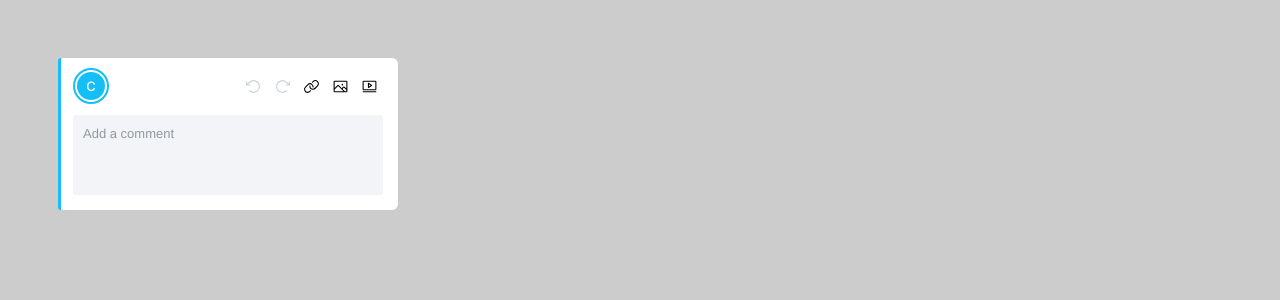
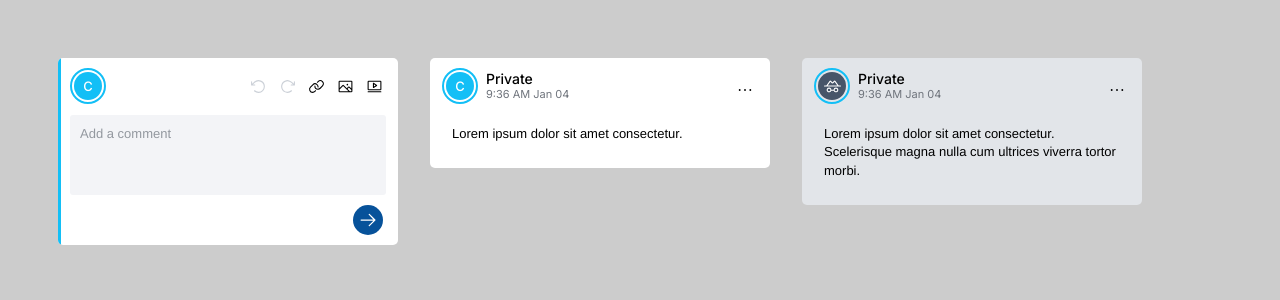
Before and after one commit to rsimon/recogito-components, a React (Vite) app: page / in a window 1280 px wide. Shown: the top 300 px of the page. Built offline with nearby package versions, Linux system fonts and the light colour scheme.

Commit message:
Gotta start somewhere...

```diff
--- /dev/null
+++ b/src/Annotation.css
@@ -0,0 +1,29 @@
+.annotation {
+  background-color: #fff;
+  border-radius: 5px;
+  overflow: hidden;
+  padding-bottom: 10px;
+  position: relative;
+  width: 340px;
+}
+
+.annotation.private {
+  background-color: var(--gray-200);
+}
+
+.annotation .annotation-header {
+  align-items: flex-end;
+  display: flex;
+  justify-content: space-between;
+  padding: 10px 15px 6px 12px;
+}
+
+.annotation .annotation-header .annotation-header-left {
+  display: flex;
+  gap: 0.5rem;
+}
+
+.annotation .private-avatar .avatar-inner {
+  background-color: var(--gray-800);
+  color: #fff;
+}
--- /dev/null
+++ b/src/Annotation.tsx
@@ -0,0 +1,51 @@
+import { Detective, DotsThree } from '@phosphor-icons/react';
+import { Avatar } from './Avatar';
+import { AuthorDetails } from './AuthorDetails';
+import { QuillEditor, QuillEditorRoot } from './QuillEditor';
+
+import './Annotation.css';
+
+interface AnnotationProps {
+
+  isPrivate?: boolean;
+
+  value?: string;
+
+}
+
+export const Annotation = (props: AnnotationProps) => {
+
+  return (
+    <div className={props.isPrivate ? 'annotation private' : 'annotation'}>
+      <div className="annotation-header">
+        <div className="annotation-header-left">
+          {props.isPrivate ? (
+            <div className="private-avatar">
+              <div className="avatar-ring">
+                <div className="avatar-inner">
+                  <Detective size={17} />
+                </div>
+              </div>
+            </div>
+          ) : (
+            <Avatar />
+          )}
+          <AuthorDetails isPrivate={true} />
+        </div>
+
+        <div className="annotation-header-right">
+          <DotsThree size={20} />
+        </div>
+      </div>
+
+      <div className="annotation-comment-wrapper">
+        <QuillEditorRoot>
+          <QuillEditor
+            readOnly={true}
+            value={props.value || 'Lorem ipsum dolor sit amet consectetur.' }/>
+        </QuillEditorRoot>
+      </div>
+    </div>
+  )
+
+}
--- /dev/null
+++ b/src/AuthorDetails.css
@@ -0,0 +1,13 @@
+.annotation .annotation-author-details {
+  padding: 2px 0;
+}
+
+.annotation .annotation-author-details .created-by {
+  font-size: 0.875rem;
+  font-weight: 500;
+}
+
+.annotation .annotation-author-details .created-at {
+  color: var(--font-light);
+  font-size: 11px;
+}
--- /dev/null
+++ b/src/AuthorDetails.tsx
@@ -0,0 +1,23 @@
+import './AuthorDetails.css';
+
+interface AuthorDetailsProps {
+
+  isPrivate?: boolean;
+
+}
+
+export const AuthorDetails = (props: AuthorDetailsProps) => {
+
+  return (
+    <div className="annotation-author-details">
+      <div className="created-by">
+        {props.isPrivate ? 'Private' : 'Lorin'}
+      </div>
+
+      <div className="created-at">
+        9:36 AM Jan 04
+      </div>
+    </div>
+  )
+
+}
--- a/src/Avatar.css
+++ b/src/Avatar.css
@@ -5,7 +5,7 @@
 }
 
 .avatar-ring {
-  border: 2px solid var(--blue);
+  border: 2px solid var(--c-blue);
   border-radius: 50%;
   display: inline-block;
   padding: 2px;
@@ -13,7 +13,7 @@
 
 .avatar-inner {
   align-items: center;
-  background-color: var(--blue);
+  background-color: var(--c-blue);
   border-radius: 50%;
   display: flex;
   height: 28px;
--- a/src/EmptyAnnotation.css
+++ b/src/EmptyAnnotation.css
@@ -1,28 +1,13 @@
-.annotation.empty {
-  background-color: #fff;
-  border-radius: 6px;
-  position: relative;
-  width: 340px;
-}
-
-.annotation .annotation-header {
-  align-items: flex-end;
-  display: flex;
-  justify-content: space-between;
-  padding: 10px 20px 6px 15px;
-}
-
 .annotation .annotation-toolbar-wrapper {
   padding-bottom: 5px;
 }
 
 .annotation .annotation-comment-wrapper {
-  padding: 5px 15px 15px 15px;
+  padding: 5px 12px 5px 12px;
 }
 
 .annotation.empty::after {
-  background-color: var(--blue);
-  border-radius: 6px 0 0 6px;
+  background-color: var(--c-blue);
   bottom: 0;
   content: '';
   left: 0;
@@ -30,3 +15,25 @@
   top: 0;
   width: 3px;
 }
+
+.annotation .annotation-footer {
+  display: flex;
+  justify-content: flex-end;
+  padding: 5px 15px 0 15px;
+}
+
+.annotation button.save {
+  all: unset;
+  background-color: var(--bright-blue);
+  color: #fff;
+  cursor: pointer;
+}
+
+.annotation button.save-arrow {
+  align-items: center;
+  border-radius: 50%;
+  display: flex;
+  height: 30px;
+  justify-content: center;
+  width: 30px;
+}
--- a/src/EmptyAnnotation.tsx
+++ b/src/EmptyAnnotation.tsx
@@ -2,6 +2,7 @@ import { Avatar } from './Avatar';
 import { QuillEditor, QuillEditorRoot, QuillEditorToolbar } from './QuillEditor';
 
 import './EmptyAnnotation.css';
+import { ArrowRight } from '@phosphor-icons/react/dist/ssr';
 
 export const EmptyAnnotation = () => {
 
@@ -21,7 +22,9 @@ export const EmptyAnnotation = () => {
         </div>
 
         <div className="annotation-footer">
-
+          <button className="save save-arrow">
+            <ArrowRight size={20} />
+          </button>
         </div>
       </QuillEditorRoot>
     </div>
--- a/src/QuillEditor/QuillEditor.css
+++ b/src/QuillEditor/QuillEditor.css
@@ -1,12 +1,19 @@
 .quill-rte {
   background-color: #F3F4F7;
   border-radius: 3px;
+}
+
+.quill-rte.ql-disabled {
+  background-color: transparent;
 }
 
 .quill-rte .ql-editor {
   height: 80px;
   outline: none;
   padding: 10px;
+}
+.quill-rte.ql-disabled .ql-editor {
+  height: fit-content;
 }
 
 .quill-rte .ql-editor.ql-blank::before {
--- a/src/QuillEditor/QuillEditor.tsx
+++ b/src/QuillEditor/QuillEditor.tsx
@@ -1,4 +1,5 @@
 import Quill from 'quill';
+import { Delta, QuillOptions } from 'quill/core';
 import { useLayoutEffect, useRef } from 'react';
 import { useQuillEditor } from './QuillEditorRoot';
 
@@ -7,7 +8,11 @@ import 'quill/dist/quill.core.css';
 
 interface QuillEditorProps {
 
-  placeholder: string;
+  placeholder?: string;
+
+  readOnly?: boolean;
+
+  value?: string;
 
 }
 
@@ -18,7 +23,16 @@ export const QuillEditor = (props: QuillEditorProps) => {
   const { setQuill } = useQuillEditor();
 
   useLayoutEffect(() => {
-    const quill = new Quill(el.current, { placeholder: props.placeholder });
+    const options: QuillOptions = {
+      placeholder: props.placeholder,
+      readOnly: props.readOnly
+    };
+
+    const quill = new Quill(el.current, options);
+
+    if (props.value)
+      quill.setContents(new Delta().insert(props.value));
+
     setQuill(quill);
   }, []);
 
--- a/src/index.css
+++ b/src/index.css
@@ -1,9 +1,12 @@
 @import url('https://fonts.googleapis.com/css2?family=Inter:wght@100..900&display=swap');
 
 html, body {
-  --blue: #13BFF6;
+  --bright-blue: #07529a;
+
+  --c-blue: #13BFF6;
 
   --gray-900: #202125;
+  --gray-800: #475569;
   --gray-700: #6f747c;
   --gray-600: #818992;
   --gray-500: #93989f;
@@ -13,6 +16,9 @@ html, body {
   --gray-100: #f3f4f7;
   --gray-50: #f6f7f9;
 
+  --font-tiny: 13px;
+  --font-light: var(--gray-700);
+
   background-color: #ccc;
   font-family: Inter;
 }
--- a/src/index.tsx
+++ b/src/index.tsx
@@ -2,7 +2,16 @@ import ReactDOM from 'react-dom/client';
 
 import './index.css'
 import { EmptyAnnotation } from './EmptyAnnotation';
+import { Annotation } from './Annotation';
 
 ReactDOM.createRoot(document.getElementById('app')!).render(
-  <EmptyAnnotation />
+  <div style={{ display: 'flex', gap: '2rem', alignItems: 'flex-start' }}>
+    <EmptyAnnotation />
+
+    <Annotation />
+
+    <Annotation
+      isPrivate={true}
+      value="Lorem ipsum dolor sit amet consectetur. Scelerisque magna nulla cum ultrices viverra tortor morbi." />
+  </div>
 );
```
Also changed, not shown: src/Avatar.tsx (+7 -1 lines).
